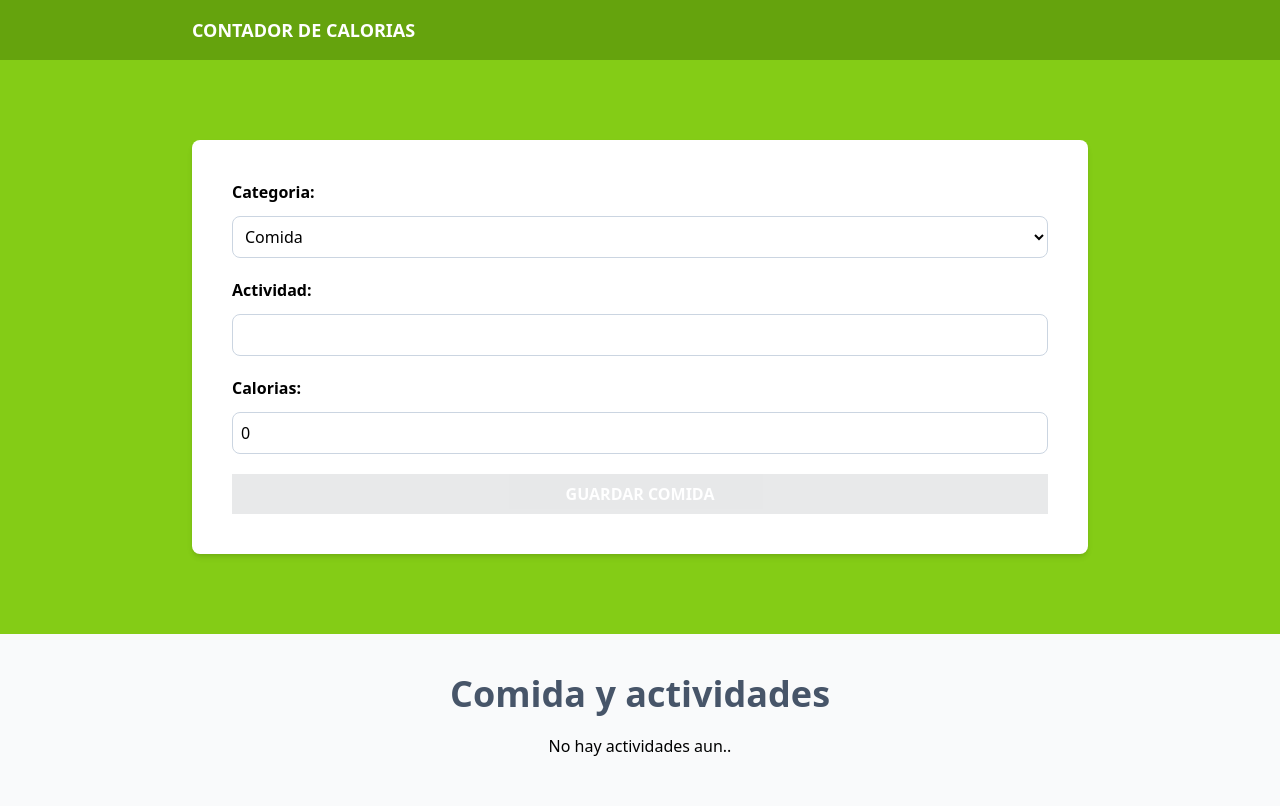
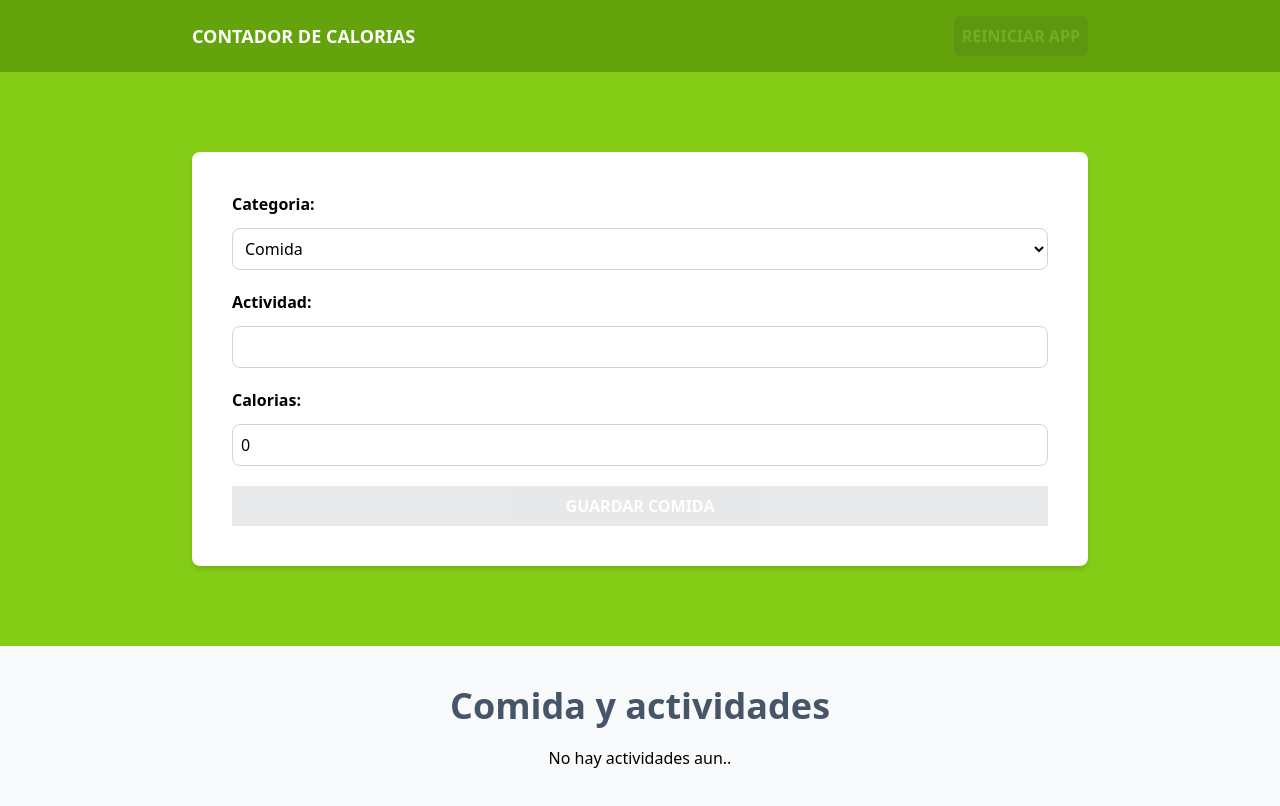
Before and after one commit to DanielaCode/04-calorie-tracker, a React (Vite) app: page / in a window 1280 px wide. Shown: the top 806 px of the page. Built offline with nearby package versions, Linux system fonts and the light colour scheme.

Commit message:
restart app button

```diff
--- a/src/App.tsx
+++ b/src/App.tsx
@@ -1,4 +1,4 @@
-import { useReducer, Dispatch, useEffect } from 'react';
+import { useReducer, Dispatch, useEffect, useMemo } from 'react';
 import Form from "./components/Form"
 import { activityReducer, initialState } from "./reducers/activity-reducer"
 import ActivityList from "./components/ActivityList";
@@ -6,14 +6,20 @@
 
 function App() {
   const[state, dispatch] = useReducer(activityReducer,initialState);
-
+  const canRestartApp = useMemo(()=>state.activities.length,[state.activities])
   //!SECTION adding activities to the localstorage
   useEffect(()=>localStorage.setItem("activities",JSON.stringify(state.activities)) ,[state.activities])
   return (
     <>
       <header className="p-4 bg-lime-600 ">
-        <div className="max-w-4xl mx-auto">
+        <div className="max-w-4xl mx-auto flex justify-between items-center">
           <h1 className="text-lg text-white font-bold uppercase">Contador de calorias</h1>
+          <button
+            className='bg-gray-800 hover:bg-gray-900 p-2 font-bold text-white rounded-md uppercase disabled:opacity-10'
+            onClick={()=>dispatch({type:"restart-app"})}
+            disabled={!canRestartApp}>
+            Reiniciar App
+          </button>
         </div>
       </header>
       <section className="bg-lime-500 py-20 px-5">
--- a/src/reducers/activity-reducer.ts
+++ b/src/reducers/activity-reducer.ts
@@ -4,7 +4,8 @@
 export type ActivityActions =
     {type:"save-activity", payload: {newActivity:Activity}}|
     {type:"set-activeId", payload: {id:Activity["id"]}}|
-    {type:"delete-activity", payload: {id:Activity["id"]}}
+    {type:"delete-activity", payload: {id:Activity["id"]}}|
+    {type:"restart-app"}
 
 
 export type ActivityState = {
@@ -55,6 +56,13 @@
         }
     }
 
+    if(action.type==="restart-app"){
+        return {
+            activities: [],
+            activeId:""
+        }
+    }
+
 }
 
 function localStorageActivities(){
```
